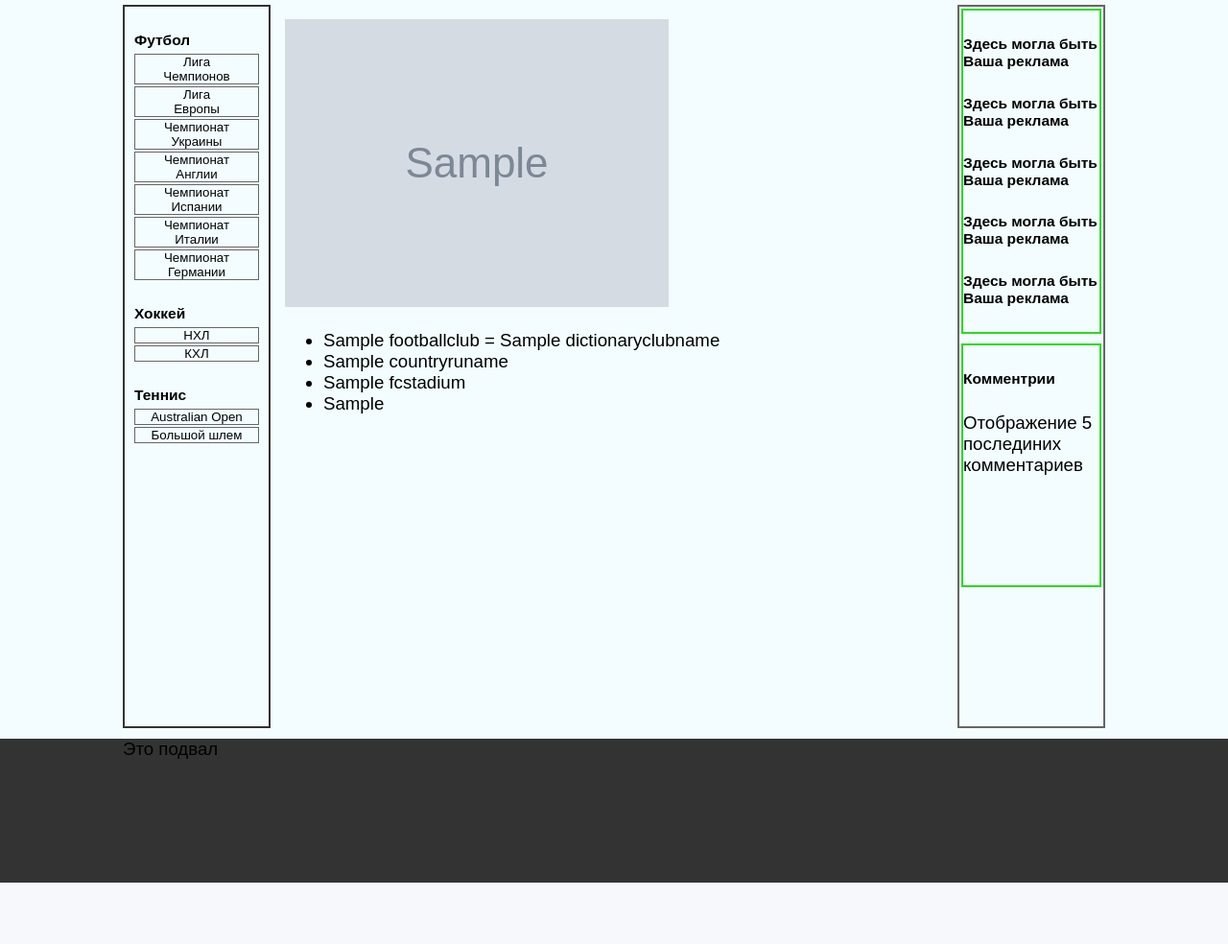
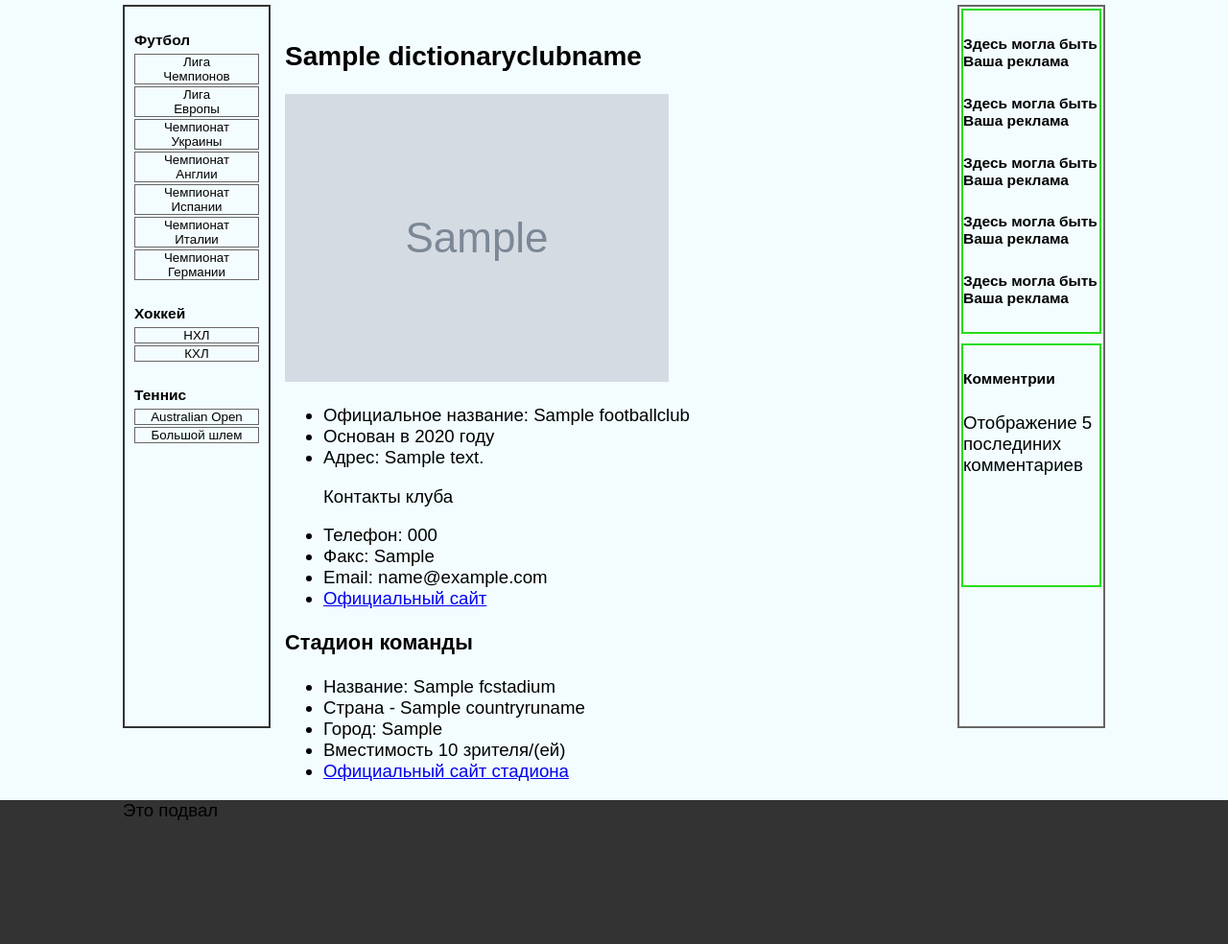
Before and after one commit to Romissevd/sports_league, a Django app: template football/templates/team.html in a window 1280 px wide. Shown: the part 125-1109 px from the top of the page at 96% size. Before the commit the page ends 1045 px from the top, so only its background shows below. Run offline with Django 3.2, Linux system fonts and the light colour scheme; tables that the repository leaves empty hold one stand-in row (values such as "Sample post"); the template is opened without the code that fills it: values that come from a table or form of the project are taken from there, most other values are stand-ins (such as "Sample title", 1, 10 or a date in 2020); grey boxes marked "Sample" are stand-in pictures.

Commit message:
team information page

```diff
--- a/football/templates/team.html
+++ b/football/templates/team.html
@@ -3,11 +3,47 @@
 {% load static %}
 
 {% block content %}
+    <h2>{{ team_info.fc_id_name_dictionary.club_name}}</h2>
     <img src="/media{{ image }}"/>
     <ul>
-        <li>{{ team_info.fc_en_name }} = {{ team_info.fc_id_name_dictionary.club_name}}</li>
-        <li>{{ team_info.country.country_name }}</li>
-        <li>{{ team_info.stadium.stadium_name }}</li>
-        <li>{{ team_info.stadium.city }}</li>
+        <li>Официальное название: {{ team_info.fc_en_name }}</li>
+        {% if team_info.year_of_foundation %}
+            <li>Основан в {{ team_info.year_of_foundation }} году</li>
+        {% endif %}
+        {% if team_info.address %}
+            <li>Адрес: {{ team_info.address }}</li>
+        {% endif %}
+        <p>Контакты клуба</p>
+        {% if team_info.phone %}
+            <li>Телефон: {{ team_info.phone }}</li>
+        {% endif %}
+        {% if team_info.fax %}
+            <li>Факс: {{ team_info.fax }}</li>
+        {% endif %}
+        {% if team_info.email %}
+            <li>Email: {{ team_info.email }}</li>
+        {% endif %}
+        {% if team_info.site %}
+            <li><a href="{{ team_info.site }}">Официальный сайт</a></li>
+        {% endif %}
     </ul>
+
+    {% if team_info.stadium.stadium_name %}
+        <h3>Стадион команды</h3>
+        <ul>
+        <li>Название: {{ team_info.stadium.stadium_name }}</li>
+        {% if team_info.country.country_name %}
+            <li>Страна - {{ team_info.country.country_name }}</li>
+        {% endif %}
+        {% if team_info.stadium.city %}
+            <li>Город: {{ team_info.stadium.city }}</li>
+        {% endif %}
+        {% if team_info.stadium.capacity %}
+            <li>Вместимость {{ team_info.stadium.capacity }} зрителя/(ей)</li>
+        {% endif %}
+        {% if team_info.stadium.url_stadium %}
+            <li><a href="{{ team_info.stadium.url_stadium }}">Официальный сайт стадиона</a></li>
+        {% endif %}
+        </ul>
+    {% endif %}
 {% endblock %}
```
